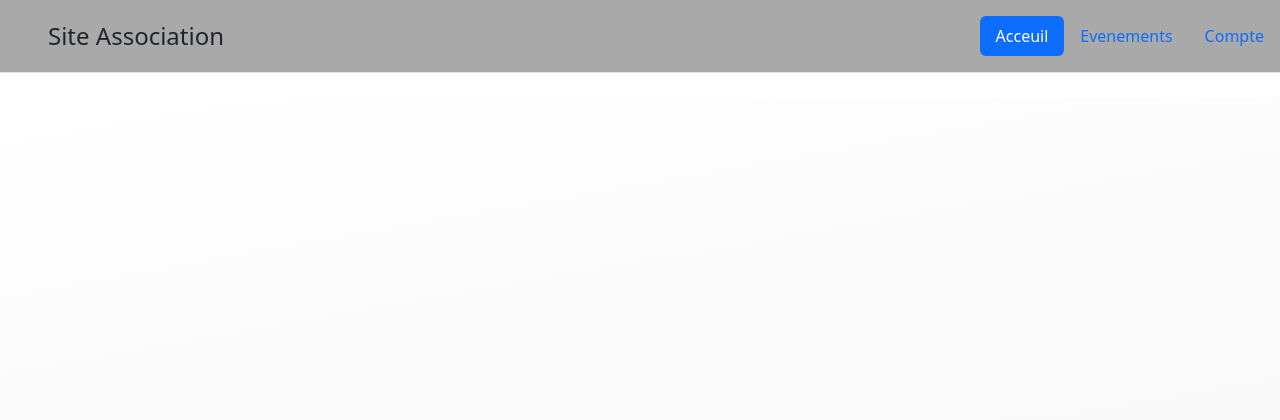
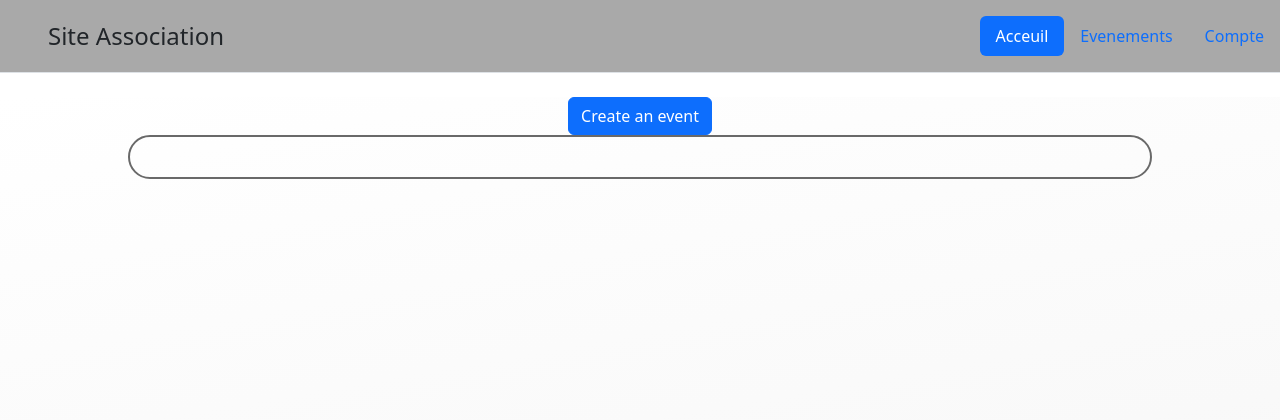
Before and after one commit to DUT-Info-Montreuil/Site-association, a PHP site: page /index.php?module=events in a window 1280 px wide. Shown: the top 420 px of the page. Run offline with PHP 8.4, Linux system fonts and the light colour scheme; data that the repository does not hold is empty.

Commit message:
Remade events cuz it didn't save

```diff
--- a/modules/events/cont_events.php
+++ b/modules/events/cont_events.php
@@ -14,6 +14,7 @@
         }
 
         public function defaultPage(){
+            $this->view->displayCreateEventButton();
             ?>
                 <div id="eventContainer">
             <?php
@@ -24,5 +25,26 @@
                 </div>
             <?php
         }
+
+        public function formEvent(){
+            if(isset($_SESSION['id'])){
+                $this->view->displayFormEvent();
+            }
+            else{
+                header('Location: index.php?module=connection');
+            }
+        }
+
+        public function createEvent(){
+            if(isset($_SESSION['id'])){
+                if($this->model->createEvent($_POST['title'], $_POST['description'], $_POST['startDate'], $_POST['endDate']))
+                    header('Location: index.php?module=events');
+                else
+                    echo 'Error';
+            }
+            else{
+                header('Location: index.php?module=connection');
+            }
+        }
     }
 ?>
--- a/modules/events/mod_events.php
+++ b/modules/events/mod_events.php
@@ -5,7 +5,19 @@
 
         public function __construct(){
             $this->cont = new ContEvents;
-
+            switch(strtolower($this->cont->action)){
+                case 'default':
+                    $this->cont->defaultPage();
+                    break;
+                case 'publish':
+                    $this->cont->formEvent();
+                    break;
+                case 'published' :
+                    $this->cont->createEvent();
+                default:
+                    $this->cont->defaultPage();
+                    break;
+            }
         }
 
         public function saveDisplay(){
--- a/modules/events/model_events.php
+++ b/modules/events/model_events.php
@@ -5,5 +5,16 @@
             $query->execute();
             return $query->fetchAll();;
         }
+
+        public function createEvent($title, $description, $startDate, $endDate){
+            $query = self::$db->prepare("INSERT INTO events (title, description, creatorId, minParticipants, startDate, endDate, creationDate) VALUES (:title, :description, :creatorId, 1, :startDate, :endDate, NOW())");
+            return $query->execute(array(
+                ':title' => $title,
+                ':description' => $description,
+                ':creatorId' => $_SESSION['id'],
+                ':startDate' => $startDate,
+                ':endDate' => $endDate
+            ));
+        }
     }
 ?>
--- a/modules/events/view_events.php
+++ b/modules/events/view_events.php
@@ -2,6 +2,15 @@
     class ViewEvents extends GenericView{
         public function __construct(){
             parent::__construct();
+        }
+
+        //Button to open the form that allows the user to create a new event
+        public function displayCreateEventButton(){
+            ?>
+                <a href="index.php?module=events&action=publish">
+                    <button class="btn btn-primary">Create an event</button>
+                </a>
+            <?php
         }
 
         // This function is called from the controller and is used to display the events on the page in html.
@@ -14,5 +23,19 @@
             </div>
             <?php
         }
+
+        // This function is called from the controller and is used to display the form that allows the user to create a new event.
+        public function displayFormEvent(){
+            ?>
+                <form action='index.php?module=events&action=published' method='post'>
+                    <input type='text' name='title' placeholder='Titre' required>
+                    <textarea name='description' placeholder='Description'></textarea>
+                    <label for="start">Date de début</label>
+                    <input id="start" type="date" name="startDate" required>
+                    <label for="end">Date de début</label>
+                    <input id="end" type="date" name="endDate" required>
+                    <input type='submit' value='Publier'>
+            <?php
+        }
     }
 ?>
--- a/style.css
+++ b/style.css
@@ -33,4 +33,20 @@ footer{
     background-color: #e6e6e6;
     border: solid #b9b9b9 2px;
     border-radius : 25px;
+    width: 80%;
+
 }
+
+#eventContainer{
+    display: flex;
+    flex-direction: column;
+    flex-wrap: nowrap;
+    align-items: center;
+    gap: 10px;
+
+    width: 80%;
+    border: #696969 2px solid;
+    border-radius: 25px;
+    padding-top: 20;
+    padding-bottom: 20px;
+}
```
